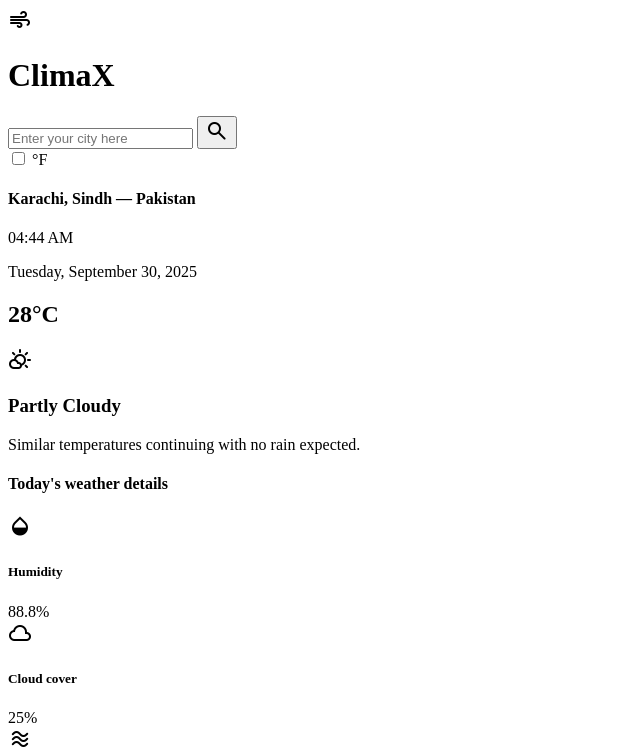
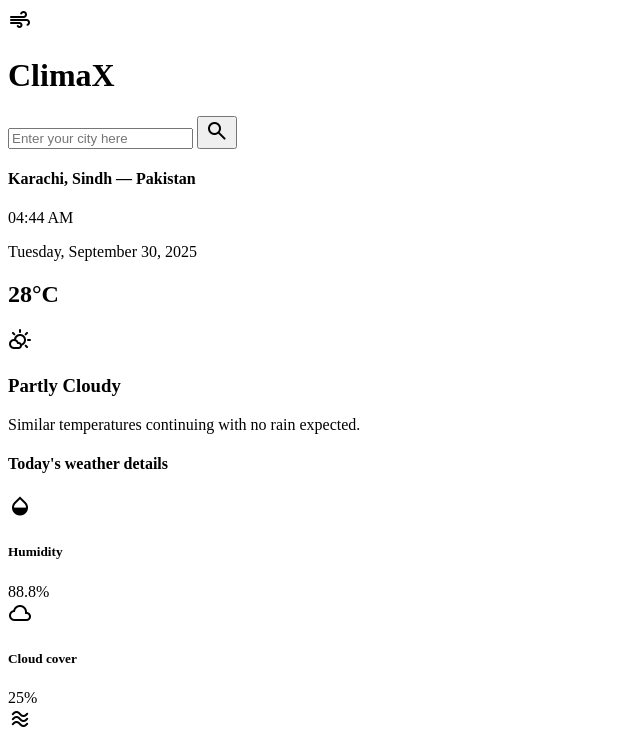
Before and after one commit to mhmkhizar/climax, a website: page src/main.html in a window 1280 px wide. Shown: the top 754 px of the page, without its empty margins (0-640 px from the left). Drawn offline with nearby package versions, Linux system fonts and the light colour scheme.

Commit message:
refactor: remove unused unit toggler component
- Removed the entire unit toggler div, including its label and input elements
- This change simplifies the header structure and removes functionality that is potentially no longer needed

```diff
--- a/src/main.html
+++ b/src/main.html
@@ -45,19 +45,6 @@
             >
           </button>
         </form>
-        <!-- Unit Toggler -->
-        <div class="flex items-center gap-2">
-          <label
-            class="relative inline-block h-4 w-8 cursor-pointer rounded-full ring"
-            for="unit-toggler"
-          >
-            <input class="peer sr-only" type="checkbox" id="unit-toggler" />
-            <span
-              class="absolute top-1/2 left-0.5 h-4/5 w-2/5 -translate-y-1/2 rounded-full bg-neutral-500 transition-all duration-300 peer-checked:left-4 peer-checked:bg-yellow-500"
-            ></span>
-          </label>
-          <span>°F</span>
-        </div>
       </header>
       <!-- Main Content -->
       <main class="w-full flex-1 p-8">
```
